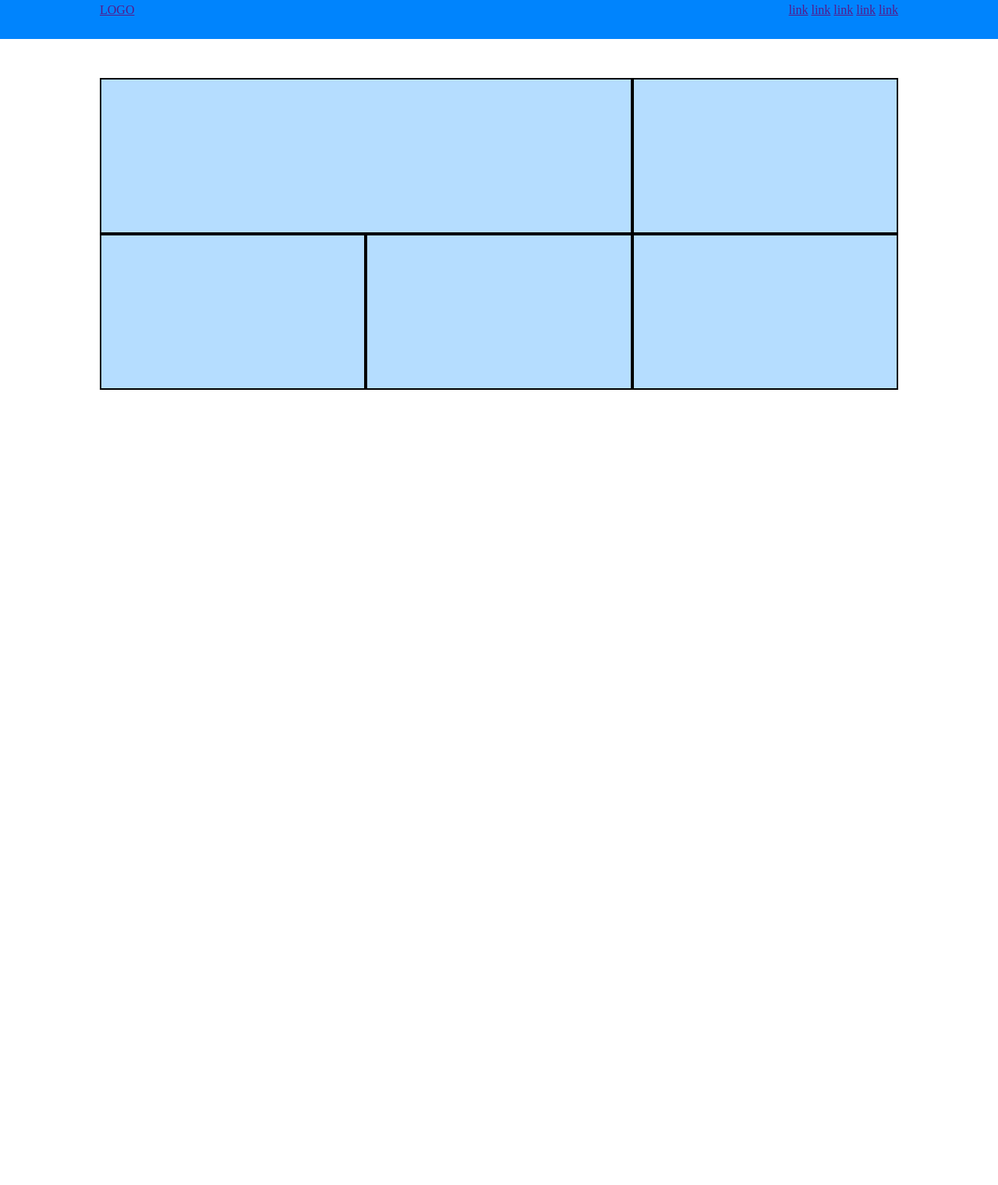
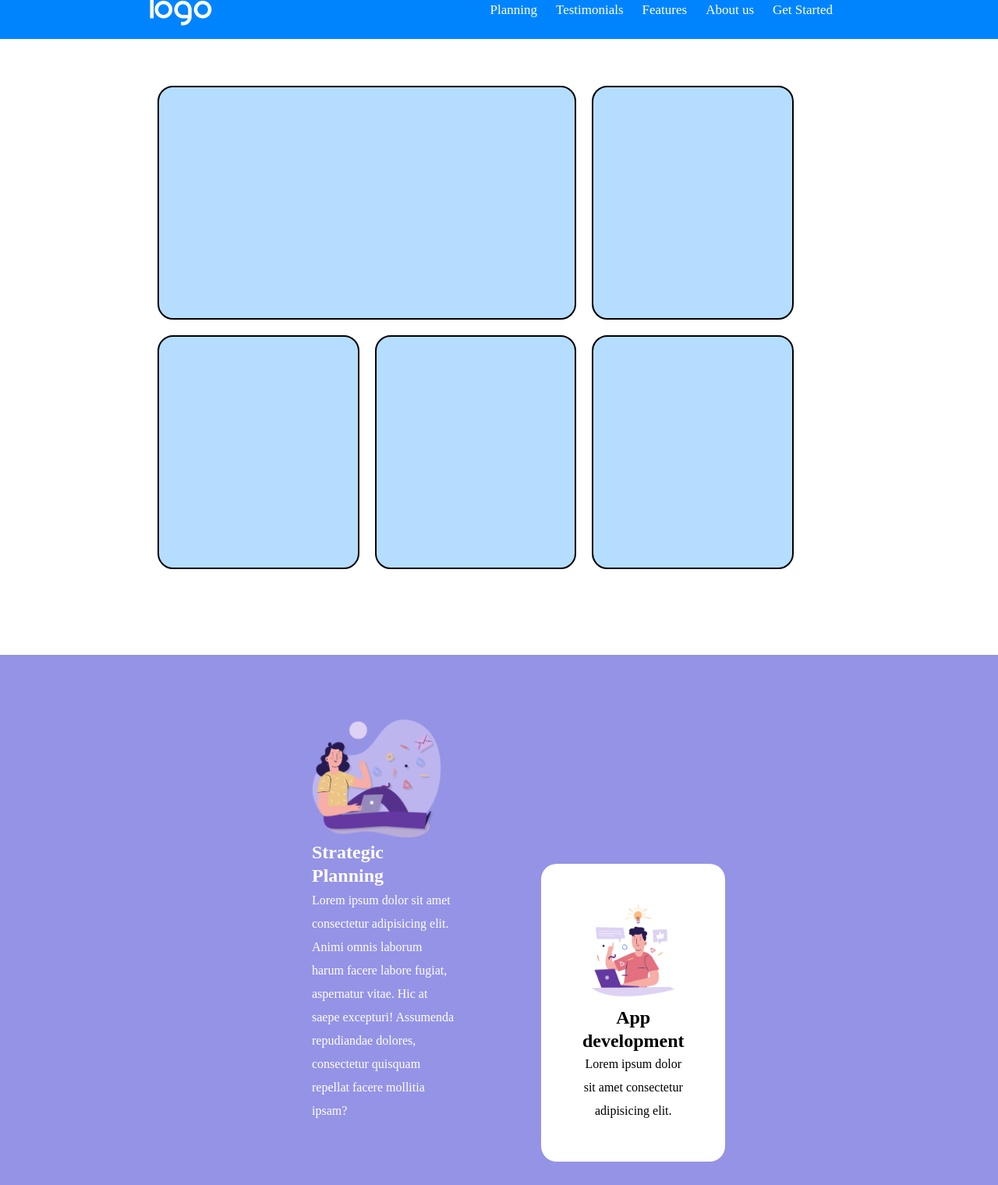
Before and after one commit to danipetro21/htmlcss-responsive-layout, a plain HTML site: page index.html in a window 1280 px wide. Shown: the part 25-1545 px from the top of the page at 78% size. Before the commit the page ends 800 px from the top, so only its background shows below. Drawn offline with Linux system fonts and the light colour scheme.

Commit message:
add 1 section

```diff
--- a/css/style.css
+++ b/css/style.css
@@ -7,10 +7,15 @@
 }
 
 .container{
-    width: 80%;
+    width: 70%;
     margin: 0 auto;
 }
 
+a{
+    text-decoration: none;
+    color: white;
+    font-size: 17px;
+}
 
 /* HEADER */
 
@@ -32,6 +37,12 @@ header .container {
 
 header li{
     display: inline-block;
+    margin-right: 20px;
+
+}
+
+header a:hover{
+    color: red;
 }
 
 #hamburger{
@@ -39,6 +50,7 @@ header li{
     font-size: 40px;
     color: aliceblue;
 }
+
 /* MAIN */
 
 main{
@@ -54,16 +66,66 @@ main{
 
 .card{
     background-color: #b5ddff;
-    width: calc(100% / 3);
-
+    width: calc((100% / 3) - 40px);
+    border-radius: 20px;
+    margin: 10px;
     /* debug */
-    min-height: 200px;
+    min-height: 300px;
     border: solid 2px black;
 }
 
 .card.big{
-    width: calc( (100% / 3) * 2 );
+    width: calc(calc((100% / 3)*2) - 60px);
 }
+
+#plan{
+
+
+    margin-top: 100px;
+    background-color: #9593e6;
+}
+
+.small{
+    width: calc(100% / 2);
+    display: flex;
+    justify-content: space-between;
+    align-items: center;
+    height: 85vh;
+    padding: 30px;
+
+}
+
+.small img{
+    width: 90%;
+}
+
+
+
+
+
+.strategic{
+    display: flex;
+    flex-direction: column;
+    justify-content: space-between;
+    width: 55%;
+    height: 100%;
+    align-self: flex-start;
+    color: white;
+    margin-right: 60px;
+    line-height: 30px;
+    padding: 50px;
+
+}
+.development{
+    width: 45%;
+    align-self: flex-end;
+    background-color: white;
+    border-radius: 20px;
+    text-align: center;
+    line-height: 30px;
+    padding: 50px;
+}
+
 
 /* TABLET */
 
--- a/index.html
+++ b/index.html
@@ -12,14 +12,14 @@
     <header>
 
         <div class="container">
-            <a href="">LOGO</a>
+            <img src="img/logo.png" alt="">
             <nav id="menu-desktop">
                 <ul>
-                    <li><a href="">link</a></li>
-                    <li><a href="">link</a></li>
-                    <li><a href="">link</a></li>
-                    <li><a href="">link</a></li>
-                    <li><a href="">link</a></li>
+                    <li><a href="">Planning</a></li>
+                    <li><a href="">Testimonials</a></li>
+                    <li><a href="">Features</a></li>
+                    <li><a href="">About us</a></li>
+                    <li><a href="" class="btn">Get Started</a></li>
                 </ul>
             </nav>
 
@@ -31,7 +31,7 @@
     </header>
 
     <main>
-        <section>
+        <section id="info">
 
             <div class="container">
                 <div class="cards">
@@ -45,6 +45,24 @@
             </div>
 
         </section>
+
+        <section id="plan">
+
+            <div class="container small">
+                <div class="strategic">
+                    <img id="plan1" src="img/planning1.png" alt="">
+                    <h1>Strategic Planning</h1>
+                    <p>Lorem ipsum dolor sit amet consectetur adipisicing elit. Animi omnis laborum harum facere labore fugiat, aspernatur vitae. Hic at saepe excepturi! Assumenda repudiandae dolores, consectetur quisquam repellat facere mollitia ipsam?</p>
+                </div>
+
+                <div class="development">
+                    <img id="plan2" src="img/planning2.png" alt="">
+                    <h1>App development</h1>
+                    <p>Lorem ipsum dolor sit amet consectetur adipisicing elit. </p>
+                </div>
+            </div>
+
+        </section>
     </main>
 
 
```
